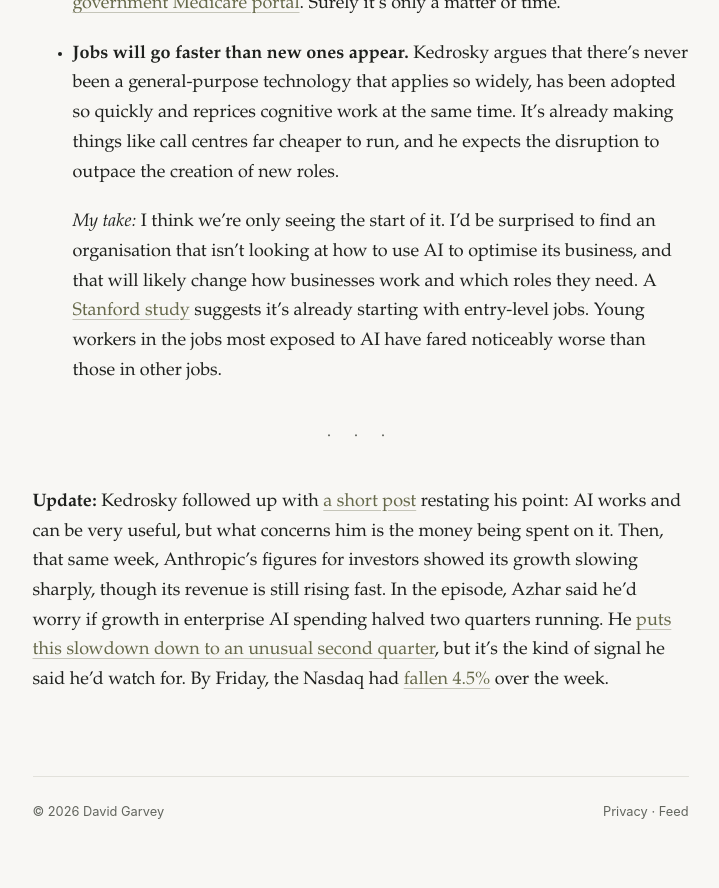
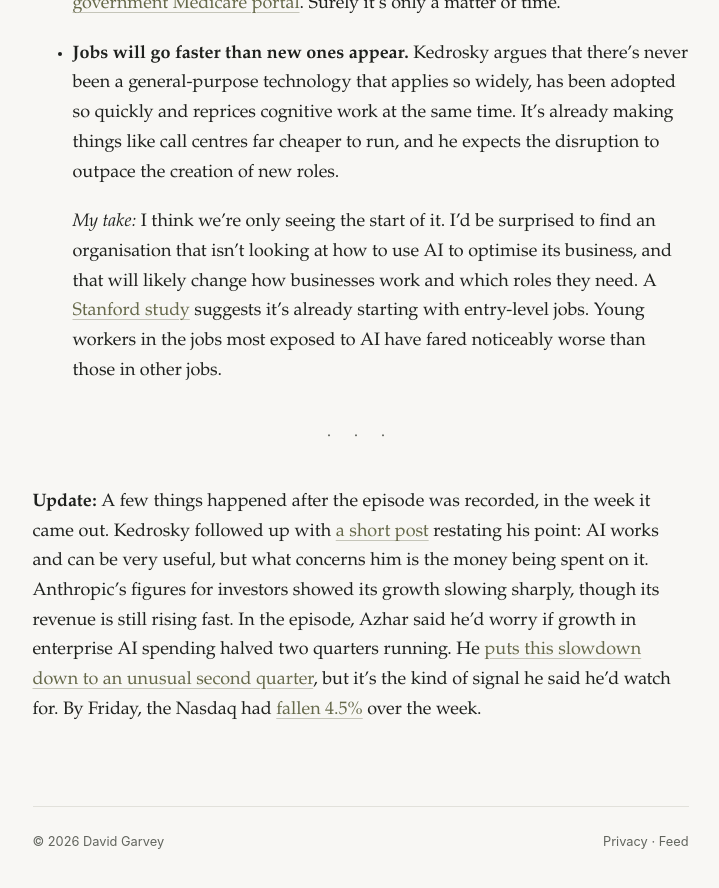
Before and after one commit to davegarvey/davegarvey.github.io, a Jekyll site: the page built from _posts/2026-10-17-is-there-an-ai-bubble.md, in a window 1280 px wide and 900 px high, scrolled down 1943 px. Shown: the top 888 px of the window, without its empty margins (272-991 px from the left). Built offline with Jekyll 4.4.1, drawn with Linux system fonts in a browser that asks for light colours.

Commit message:
Say when the events in the update happened

```diff
--- a/_posts/2026-10-17-is-there-an-ai-bubble.md
+++ b/_posts/2026-10-17-is-there-an-ai-bubble.md
@@ -45,4 +45,4 @@
 
 ---
 
-**Update:** Kedrosky followed up with [a short post](https://paulkedrosky.com/ezra-klein-appearance-is-there-an-ai-bubble/) restating his point: AI works and can be very useful, but what concerns him is the money being spent on it. Then, that same week, Anthropic's figures for investors showed its growth slowing sharply, though its revenue is still rising fast. In the episode, Azhar said he'd worry if growth in enterprise AI spending halved two quarters running. He [puts this slowdown down to an unusual second quarter](https://www.exponentialview.co/p/anthropic-the-agony-and-the-ecstasy), but it's the kind of signal he said he'd watch for. By Friday, the Nasdaq had [fallen 4.5%](https://abcnews.com/Business/wireStory/major-us-stock-indexes-fared-friday-10162026-137331951) over the week.
+**Update:** A few things happened after the episode was recorded, in the week it came out. Kedrosky followed up with [a short post](https://paulkedrosky.com/ezra-klein-appearance-is-there-an-ai-bubble/) restating his point: AI works and can be very useful, but what concerns him is the money being spent on it. Anthropic's figures for investors showed its growth slowing sharply, though its revenue is still rising fast. In the episode, Azhar said he'd worry if growth in enterprise AI spending halved two quarters running. He [puts this slowdown down to an unusual second quarter](https://www.exponentialview.co/p/anthropic-the-agony-and-the-ecstasy), but it's the kind of signal he said he'd watch for. By Friday, the Nasdaq had [fallen 4.5%](https://abcnews.com/Business/wireStory/major-us-stock-indexes-fared-friday-10162026-137331951) over the week.
```
